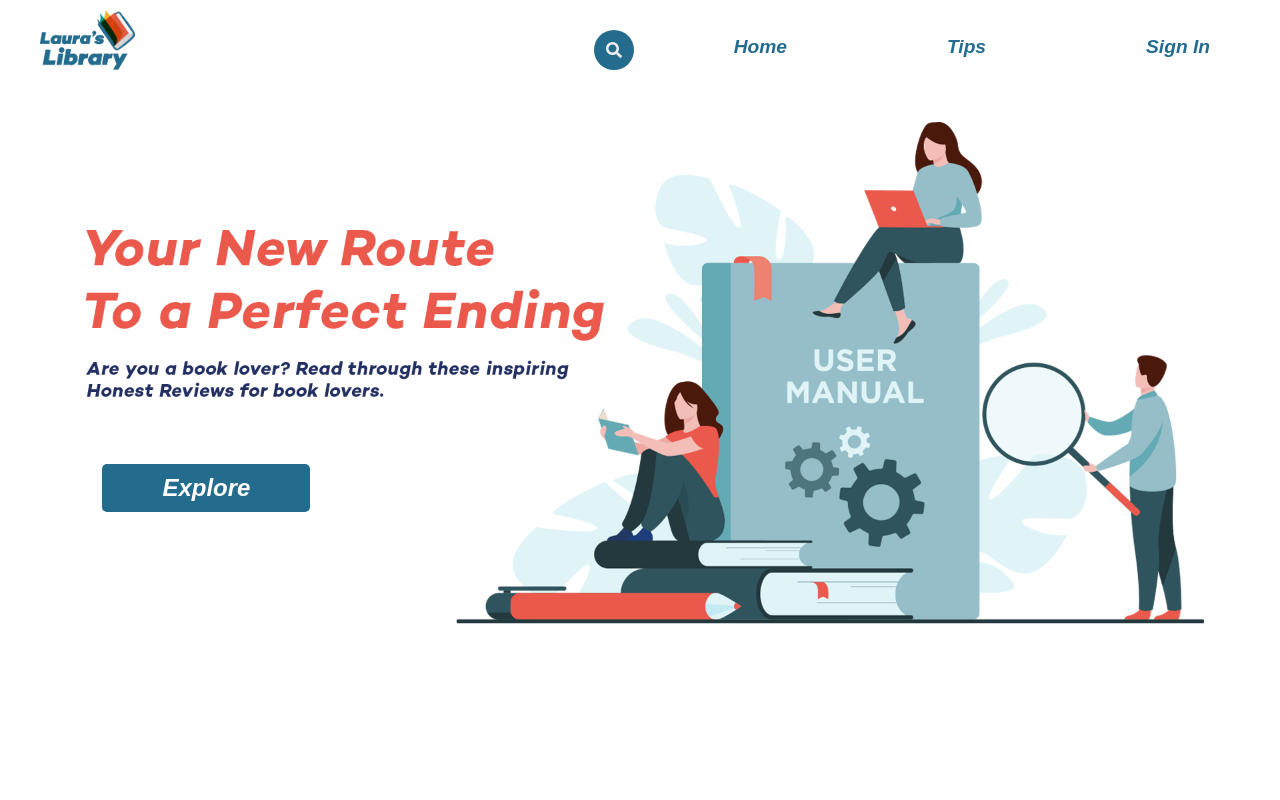
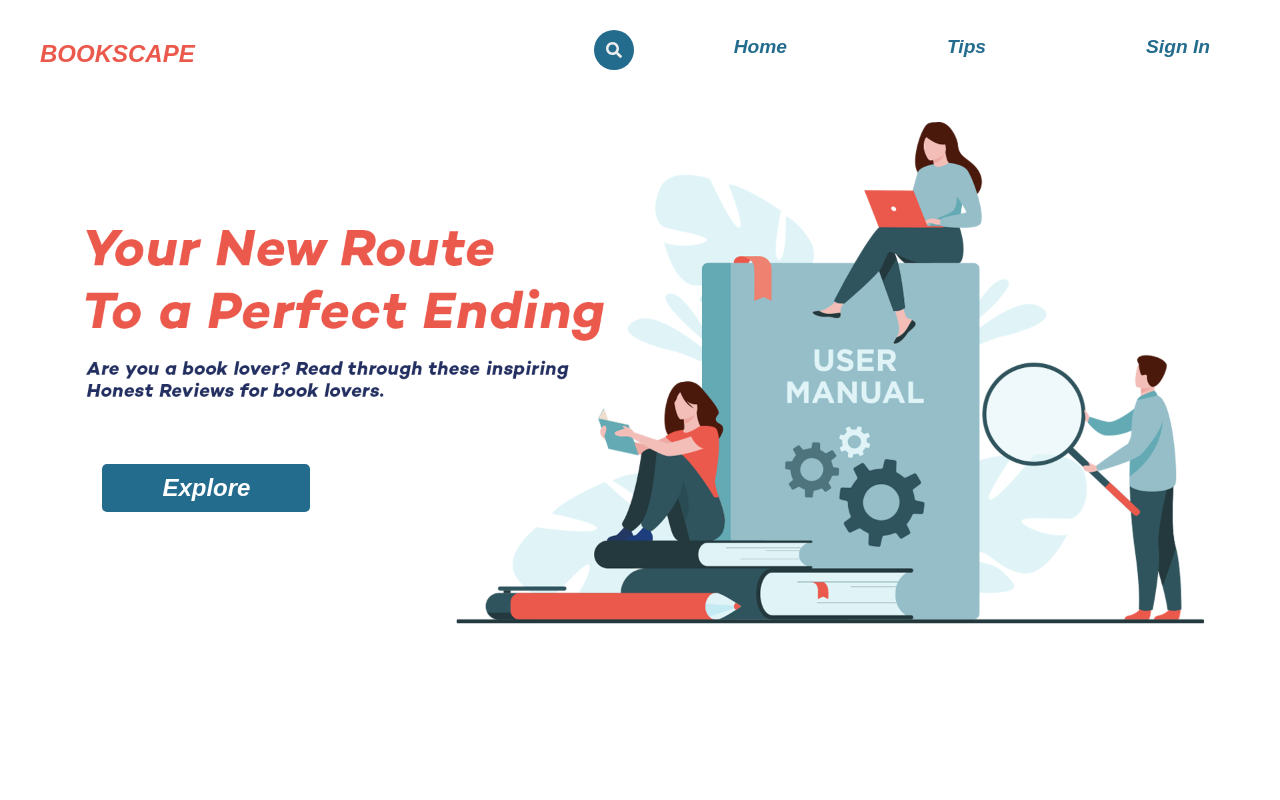
Before and after one commit to SWE-SP23/term-project-g24, a React (Create React App) app in the folder frontend/: page / in a window 1280 px wide. Shown: the top 800 px of the page. Built offline with nearby package versions, Linux system fonts and the light colour scheme.

Commit message:
logo change

```diff
--- a/frontend/src/components/Navbar.js
+++ b/frontend/src/components/Navbar.js
@@ -77,7 +77,7 @@ function Navbar({ loggedIn, onLogout }) {
   return (
     <nav className="navbar">
       <Link to="/" className="navbar-brand">
-        <img src={logo} alt="Laura's Library" style={{ width: "95px", height: "61px" }} />
+        Bookscape{/* <img src={logo} alt="Laura's Library" style={{ width: "95px", height: "61px" }} /> */}
       </Link>
       <div className="navbar-btn-box">
         <Link to="/" className="navbar-btn">
--- a/frontend/src/components/css/Navbar.css
+++ b/frontend/src/components/css/Navbar.css
@@ -21,7 +21,15 @@ body {
   display: inline-flexbox;
   float: left;
   margin-left: 30px;
+  margin-top: 30px;
   border: none;
+  font-family: "Campton", sans-serif;
+  /* margin: 0; */
+  font-weight: bolder;
+  font-style: italic;
+  font-size: 24px;
+  color: #eb594c;
+  text-decoration: none;
 }
 
 .navbar-btn-box {
```
